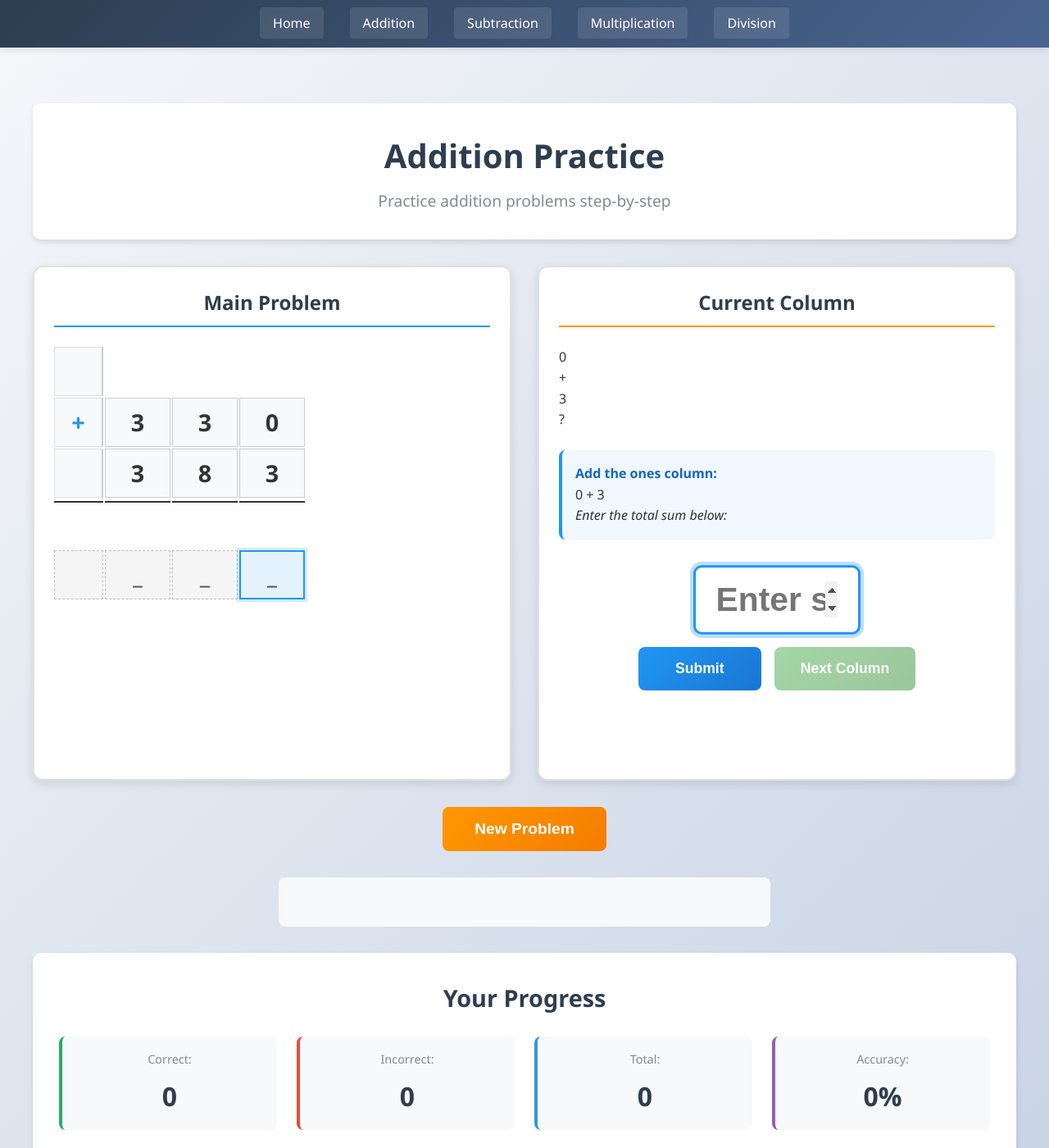
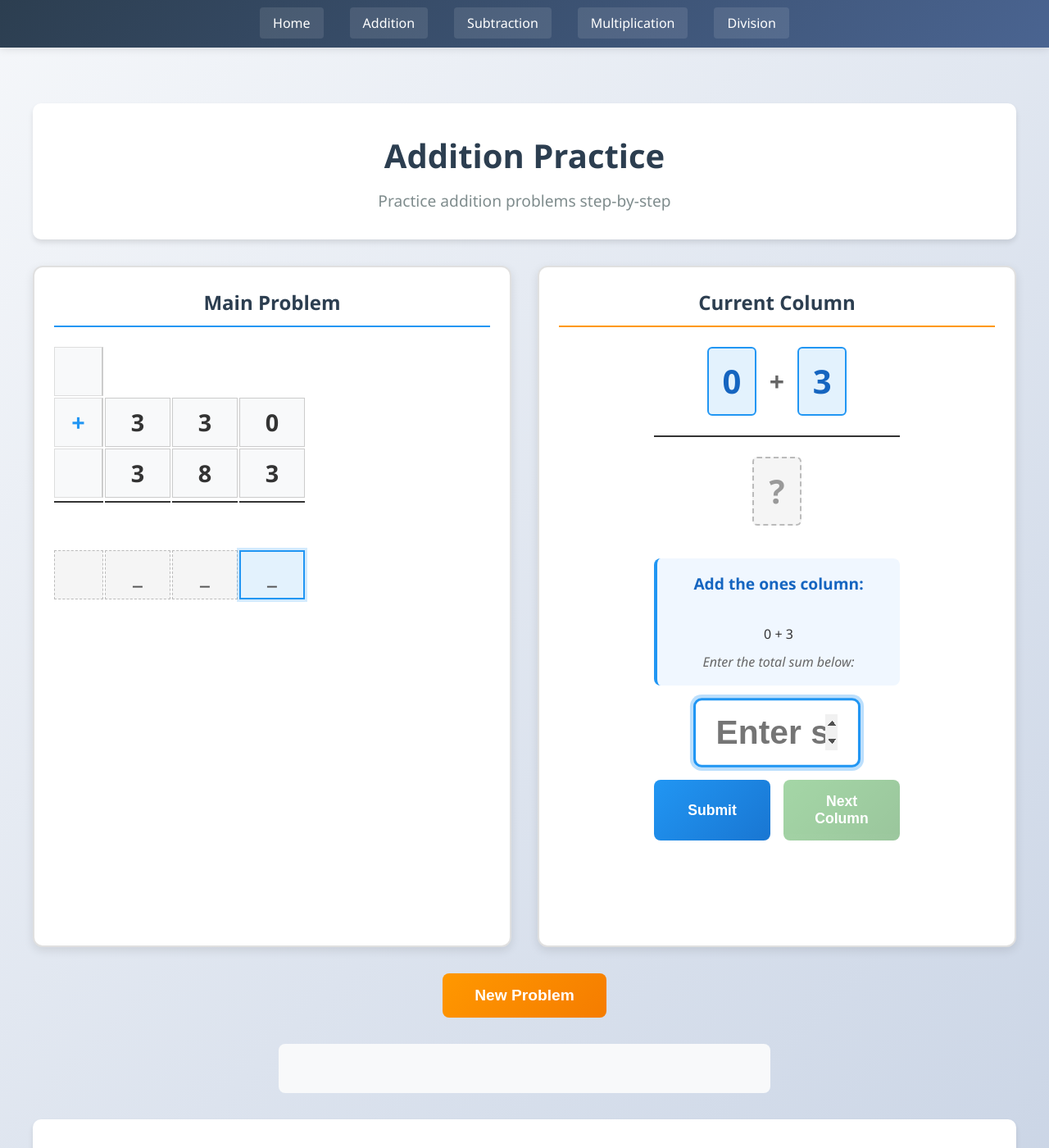
Before and after one commit to ZBZFirst/Math, a Jekyll site: the page built from addition.md, in a window 1280 px wide and 1400 px high. Shown: the whole window at 82% size. Built offline with Jekyll 4.4.1, drawn with Linux system fonts in a browser that asks for light colours.

Commit message:
Update addition.css

```diff
--- a/assets/css/addition.css
+++ b/assets/css/addition.css
@@ -1,4 +1,4 @@
-/* Addition-specific styles - Dual Container System */
+/* Addition-specific styles - Dual Container System FIXED */
 
 .addition-container {
     max-width: 1400px;
@@ -175,106 +175,154 @@
     padding-bottom: 0.5rem;
 }
 
-/* Sub-Problem Grid */
-.sub-problem-grid {
-    display: grid;
-    grid-template-rows: repeat(4, 70px);
-    grid-template-columns: 1fr;
-    gap: 5px;
-    margin: 1rem auto;
-    width: 200px;
+/* Sub-Problem Display (side-by-side) */
+.sub-problem-container-inner {
+    display: flex;
+    flex-direction: column;
+    align-items: center;
+    gap: 1.5rem;
 }
 
-.sub-row {
-    display: grid;
-    grid-template-columns: 1fr 1fr 1fr;
-    gap: 5px;
+.sub-problem-display {
+    display: flex;
+    flex-direction: column;
+    align-items: center;
+    gap: 0.5rem;
+    width: 100%;
+    max-width: 300px;
 }
 
-.sub-cell {
+/* Side-by-side numbers row */
+.sub-numbers-row {
     display: flex;
     align-items: center;
     justify-content: center;
+    gap: 0.5rem;
+    flex-wrap: wrap;
+    margin-bottom: 0.5rem;
+}
+
+.sub-carry-value {
+    font-size: 1.8rem;
+    font-weight: bold;
+    color: #ef6c00;
+    background: #fff3e0;
+    padding: 0.5rem 1rem;
+    border-radius: 6px;
+    border: 2px solid #ff9800;
+    animation: pulse 2s infinite;
+}
+
+.sub-number {
+    font-size: 2.5rem;
+    font-weight: bold;
+    color: #1565c0;
+    background: #e3f2fd;
+    padding: 0.5rem 1rem;
+    border-radius: 6px;
+    border: 2px solid #2196f3;
+    min-width: 60px;
+    text-align: center;
+}
+
+.sub-plus {
     font-size: 2rem;
     font-weight: bold;
-    border: 1px solid #ddd;
-    border-radius: 6px;
-    background: #f8f9fa;
+    color: #666;
+    margin: 0 0.5rem;
 }
 
-.sub-row.carry-row .sub-cell {
-    background: #fff3e0;
-    border-color: #ff9800;
-    color: #ef6c00;
-    font-size: 1.5rem;
+.sub-line {
+    width: 100%;
+    height: 2px;
+    background: #333;
+    margin: 0.5rem 0;
 }
 
-.sub-row.numbers-row .sub-cell {
-    background: #e3f2fd;
-    border-color: #2196f3;
-    color: #1565c0;
+.sub-answer, .sub-answer-placeholder {
+    font-size: 2.5rem;
+    font-weight: bold;
+    padding: 0.5rem 1rem;
+    border-radius: 6px;
+    min-width: 60px;
+    text-align: center;
+    margin-top: 0.5rem;
 }
 
-.sub-row.numbers-row .plus-cell {
-    background: #bbdefb;
-    font-size: 2.5rem;
+.sub-answer-placeholder {
+    background: #f5f5f5;
+    color: #999;
+    border: 2px dashed #bbb;
 }
 
-.sub-row.line-row .line-cell {
-    background: #333;
-    border: none;
-    height: 2px;
-    margin: 10px 0;
-    grid-column: span 3;
-}
-
-.sub-row.answer-row .answer-cell {
-    background: #f5f5f5;
-    border: 2px dashed #bbb;
-    font-size: 2.5rem;
-    color: #555;
-    grid-column: span 3;
-}
-
-.sub-row.answer-row .answer-cell.correct {
+.sub-answer.correct {
     background: #e8f5e9;
+    color: #2e7d32;
     border: 2px solid #4caf50;
-    color: #2e7d32;
     animation: correctPop 0.5s;
 }
 
-.sub-row.answer-row .answer-cell.incorrect {
+.sub-answer.incorrect {
     background: #ffebee;
+    color: #c62828;
     border: 2px solid #f44336;
-    color: #c62828;
+}
+
+/* Sub-Problem Complete Message */
+.sub-complete {
+    text-align: center;
+    padding: 2rem;
+    background: #e8f5e9;
+    border-radius: 10px;
+    border: 2px solid #4caf50;
+}
+
+.sub-complete h4 {
+    color: #2e7d32;
+    margin-bottom: 1rem;
+    font-size: 1.8rem;
+}
+
+.sub-complete p {
+    color: #2e7d32;
+    font-size: 1.2rem;
+    margin: 0.5rem 0;
 }
 
 /* Sub-Problem Instructions */
 .sub-instructions {
-    margin-top: 1.5rem;
+    margin-top: 1rem;
     padding: 1rem;
     background: #f0f7ff;
     border-radius: 8px;
     border-left: 4px solid #2196f3;
-}
-
-.sub-instructions p {
-    margin: 0.5rem 0;
-    color: #2c3e50;
-    font-size: 1.1rem;
+    text-align: center;
+    width: 100%;
+    max-width: 300px;
 }
 
 .sub-instructions strong {
     color: #1565c0;
+    font-size: 1.2rem;
+    display: block;
+    margin-bottom: 0.5rem;
+}
+
+.sub-instructions em {
+    color: #666;
+    font-style: italic;
+    display: block;
+    margin-top: 0.5rem;
 }
 
 /* Sub-Input Container */
 .sub-input-container {
-    margin-top: 2rem;
+    margin-top: 1rem;
     display: flex;
     flex-direction: column;
     gap: 1rem;
     align-items: center;
+    width: 100%;
 }
 
 #subAnswer {
@@ -308,17 +356,19 @@
     gap: 1rem;
     width: 100%;
     justify-content: center;
+    max-width: 300px;
 }
 
 .sub-buttons button {
-    padding: 1rem 2rem;
+    padding: 1rem 1.5rem;
     font-size: 1.1rem;
     font-weight: 600;
     border-radius: 8px;
     border: none;
     cursor: pointer;
     transition: all 0.3s;
-    min-width: 150px;
+    flex: 1;
+    min-width: 120px;
 }
 
 #submitSubAnswer {
@@ -354,10 +404,11 @@
     text-align: center;
     font-size: 1.2rem;
     font-weight: bold;
-    min-height: 60px;
+    min-height: 80px;
     display: flex;
     align-items: center;
     justify-content: center;
+    line-height: 1.5;
 }
 
 .sub-feedback.correct {
@@ -441,15 +492,18 @@
         grid-template-rows: repeat(5, 50px);
     }
 
-    .sub-problem-grid {
-        width: 180px;
+    .sub-number, .sub-answer, .sub-answer-placeholder {
+        font-size: 2rem;
+        min-width: 50px;
+        padding: 0.4rem 0.8rem;
     }
 
-    .grid-cell {
+    .sub-carry-value {
         font-size: 1.5rem;
+        padding: 0.4rem 0.8rem;
     }
 
-    .sub-cell {
+    .sub-plus {
         font-size: 1.8rem;
     }
 
@@ -480,16 +534,15 @@
         grid-template-rows: repeat(5, 45px);
     }
 
-    .sub-problem-grid {
-        width: 150px;
+    .sub-number, .sub-answer, .sub-answer-placeholder {
+        font-size: 1.8rem;
+        min-width: 45px;
+        padding: 0.3rem 0.6rem;
     }
 
-    .grid-cell {
+    .sub-carry-value {
         font-size: 1.3rem;
-    }
-
-    .sub-cell {
-        font-size: 1.5rem;
+        padding: 0.3rem 0.6rem;
     }
 
     #subAnswer {
```
